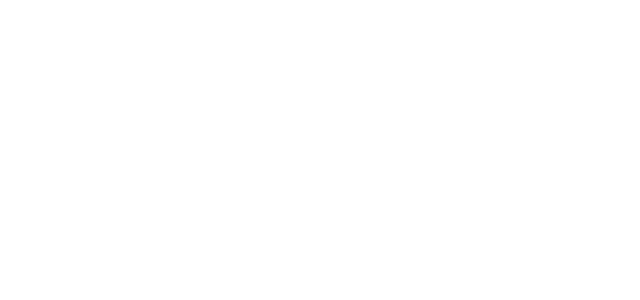
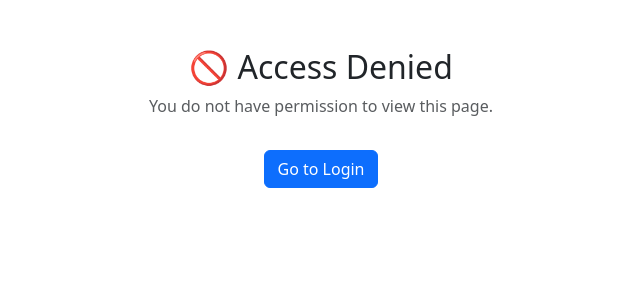
Before and after one commit to Anisa-barvin/Job-Portal, a React (Vite) app in the folder job-portal-frontend/: page /unauthorized in a window 1280 px wide. Before the commit this address had no page. Shown: the top 300 px of the page, without its empty margins (319-959 px from the left). Built offline with nearby package versions, Linux system fonts and the light colour scheme; sample sign-in values are in the browser's storage.

Commit message:
Protected Routes is added

```diff
--- /dev/null
+++ b/job-portal-frontend/src/components/ProtectedRoute.jsx
@@ -0,0 +1,21 @@
+import { Navigate } from "react-router-dom";
+
+function ProtectedRoute({ children, allowedRoles }) {
+  const token = localStorage.getItem("token");
+  const role = localStorage.getItem("role");
+
+  // ❌ Not logged in
+  if (!token) {
+    return <Navigate to="/login" replace />;
+  }
+
+  // ❌ Logged in but wrong role
+  if (allowedRoles && !allowedRoles.includes(role)) {
+    return <Navigate to="/unauthorized" replace />;
+  }
+
+  // ✅ Allowed
+  return children;
+}
+
+export default ProtectedRoute;
--- /dev/null
+++ b/job-portal-frontend/src/pages/Unauthorized.jsx
@@ -0,0 +1,18 @@
+import { Link } from "react-router-dom";
+
+function Unauthorized() {
+  return (
+    <div className="container text-center mt-5">
+      <h2>🚫 Access Denied</h2>
+      <p className="text-muted">
+        You do not have permission to view this page.
+      </p>
+
+      <Link to="/login" className="btn btn-primary mt-3">
+        Go to Login
+      </Link>
+    </div>
+  );
+}
+
+export default Unauthorized;
--- a/job-portal-frontend/src/pages/routes/AppRoutes.jsx
+++ b/job-portal-frontend/src/pages/routes/AppRoutes.jsx
@@ -1,4 +1,4 @@
-import { Routes, Route } from "react-router-dom";
+import { BrowserRouter,Routes, Route } from "react-router-dom";
 import Home from "../Home";
 import Login from "../auth/Login";
 import Register from "../auth/Register";
@@ -8,18 +8,37 @@
 import JobDetails from "../recruiter/JobDetails";
 import ForgotPassword from "../auth/ForgotPassword";
 import ResetPassword from "../auth/ResetPassword";
+
+import ProtectedRoute from "../../components/ProtectedRoute";
+import Unauthorized from "../Unauthorized";
 function AppRoutes() {
   return (
     <Routes>
       <Route path="/" element={<Home />} />
       <Route path="/login" element={<Login />} />
       <Route path="/register" element={<Register />} />
-      <Route path="/user/dashboard" element={<UserDashboard />} />
-      <Route path="/recruiter/dashboard" element={<RecruiterDashboard />} />
+          <Route path="/unauthorized" element={<Unauthorized />} />
+      <Route
+          path="/user/dashboard"
+          element={
+            <ProtectedRoute allowedRoles={["user"]}>
+              <UserDashboard />
+            </ProtectedRoute>
+          }
+        />
+
+       <Route
+          path="/recruiter/dashboard"
+          element={
+            <ProtectedRoute allowedRoles={["recruiter"]}>
+              <RecruiterDashboard />
+            </ProtectedRoute>
+          }
+        />
       <Route path="/user/apply/:id" element={<ApplyJob />} />
       <Route path="/recruiter/jobs/:id" element={<JobDetails />} />
       <Route path="/forgot-password" element={<ForgotPassword />} />
-<Route path="/reset-password/:token" element={<ResetPassword />} />
+      <Route path="/reset-password/:token" element={<ResetPassword />} />
 
     </Routes>
   );
```
